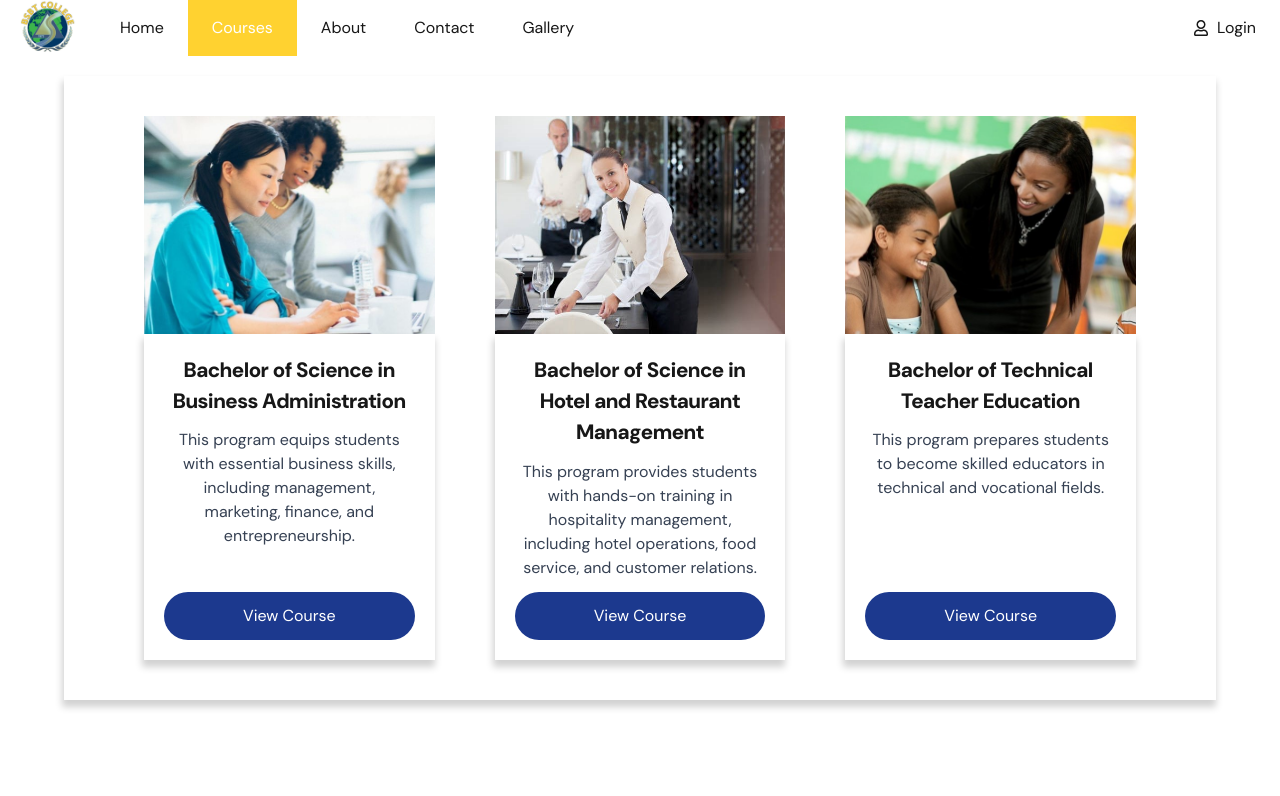
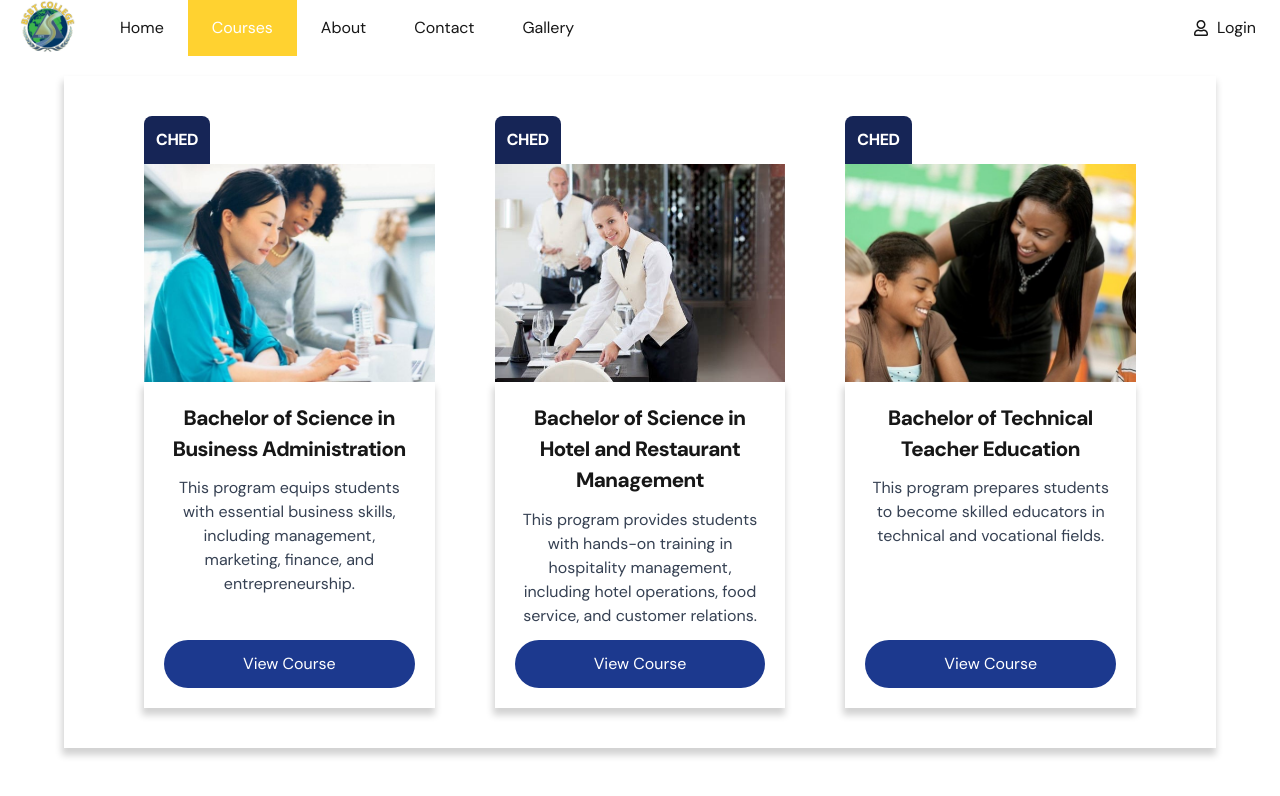
Before and after one commit to kdamiiii/personal-project, a Next.js app in the folder frontend/: page /courses in a window 1280 px wide. Shown: the top 796 px of the page. Built offline with nearby package versions, Linux system fonts and the light colour scheme.

Commit message:
Added course badge and new types. Removed category type

```diff
--- a/frontend/src/app/courses/page.tsx
+++ b/frontend/src/app/courses/page.tsx
@@ -1,11 +1,12 @@
+"use client";
+
 import { CoursesContainer } from "@/components/courses";
-import { FormInput } from "@/components/forms";
 import { COURSES } from "@/constants/courses";
 
 export default function Home() {
   return (
     <div className="flex w-screen justify-center">
-      <CoursesContainer categories={COURSES} />
+      <CoursesContainer courses={COURSES} />
     </div>
   );
 }
--- a/frontend/src/components/courses.tsx
+++ b/frontend/src/components/courses.tsx
@@ -1,13 +1,15 @@
 "use client";
 
+import { CATEGORY_COLOR } from "@/constants/courses";
 import { Button } from "./buttons";
-import { Card, CardFooter, CardTitle } from "./cards";
+import { Card, CardTitle } from "./cards";
 
 export type CourseType = {
   name: string;
   description?: string;
   majors?: string[];
   picture?: string;
+  category: string;
 };
 
 export type CourseCategoryType = {
@@ -15,26 +17,24 @@ export type CourseCategoryType = {
   courses: CourseType[];
 };
 
-type CoursesContainerProps = {
-  categories: CourseCategoryType[];
+type BadgeType = {
+  name: string;
 };
 
-export const CoursesContainer: React.FC<CoursesContainerProps> = ({
-  categories,
+export const CoursesContainer: React.FC<{ courses: CourseType[] }> = ({
+  courses,
 }) => {
+  console.log(courses);
+
   return (
     <div className="flex flex-row w-[90vw] py-5">
-      {categories.map(({ name, courses }) => {
-        return (
-          <Card className="w-full px-20 py-10  gap-3.5" key={name}>
+      <Card className="w-full px-20 py-10 gap-3.5">
         <div className="flex justify-items-start w-full gap-15 font-normal">
           {courses.map((course) => (
             <Course key={course.name} {...course} />
           ))}
         </div>
       </Card>
-        );
-      })}
     </div>
   );
 };
@@ -43,12 +43,15 @@ const Course: React.FC<CourseType> = ({
   name,
   picture,
   description,
-  majors,
+  category,
 }) => {
-  const handleClick = () => {};
+  const handleClick = () => {
+    alert(category);
+  };
 
   return (
     <div className="flex flex-col w-[20em] h-full">
+      <CourseBadge name={category} />
       <img src={picture} />
       <CardTitle
         title={name}
@@ -62,3 +65,13 @@ const Course: React.FC<CourseType> = ({
     </div>
   );
 };
+
+const CourseBadge: React.FC<BadgeType> = ({ name }) => {
+  return (
+    <div
+      className={`flex justify-center items-center w-fit p-3 font-bold rounded-t-lg text-white ${CATEGORY_COLOR[name]}`}
+    >
+      {name}
+    </div>
+  );
+};
--- a/frontend/src/constants/courses.ts
+++ b/frontend/src/constants/courses.ts
@@ -1,11 +1,9 @@
-import { CourseCategoryType, CourseType } from "@/components/courses";
+import { CourseType } from "@/components/courses";
 
-export const COURSES: CourseCategoryType[] = [
-  {
-    name: "CHED - Registered Courses",
-    courses: [
+export const COURSES: CourseType[] = [
   {
     name: "Bachelor of Science in Business Administration",
+    category: "CHED",
     description:
       "This program equips students with essential business skills, including management, marketing, finance, and entrepreneurship.",
     picture: "/photos/BA.jpg",
@@ -20,6 +18,7 @@ export const COURSES: CourseCategoryType[] = [
     picture: "/photos/HRM.jpg",
     description:
       "This program provides students with hands-on training in hospitality management, including hotel operations, food service, and customer relations.",
+    category: "CHED",
   },
   {
     name: "Bachelor of Technical Teacher Education",
@@ -27,7 +26,16 @@ export const COURSES: CourseCategoryType[] = [
     description:
       "This program prepares students to become skilled educators in technical and vocational fields.",
     majors: ["Food Service Management", "Automotive"],
-      },
-    ],
+    category: "CHED",
   },
 ];
+
+type CategoryColorType = {
+  [key: string]: string;
+};
+
+export const CATEGORY_COLOR: CategoryColorType = {
+  CHED: "bg-blue-950",
+  TESDA: "bg-amber-400",
+  MODULAR: "bg-green-600",
+};
```
Lines whose indentation alone changed are shown as unchanged.
